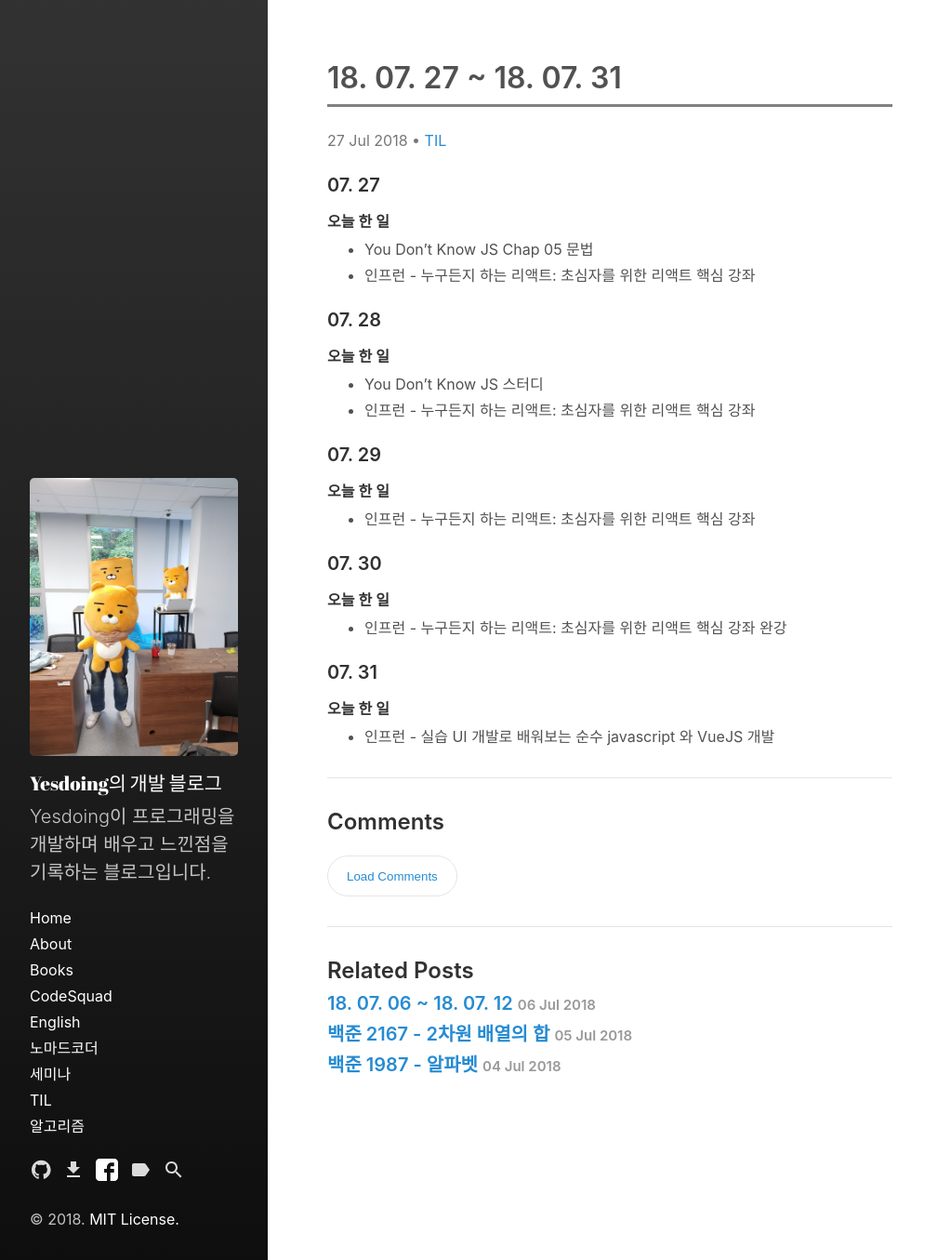
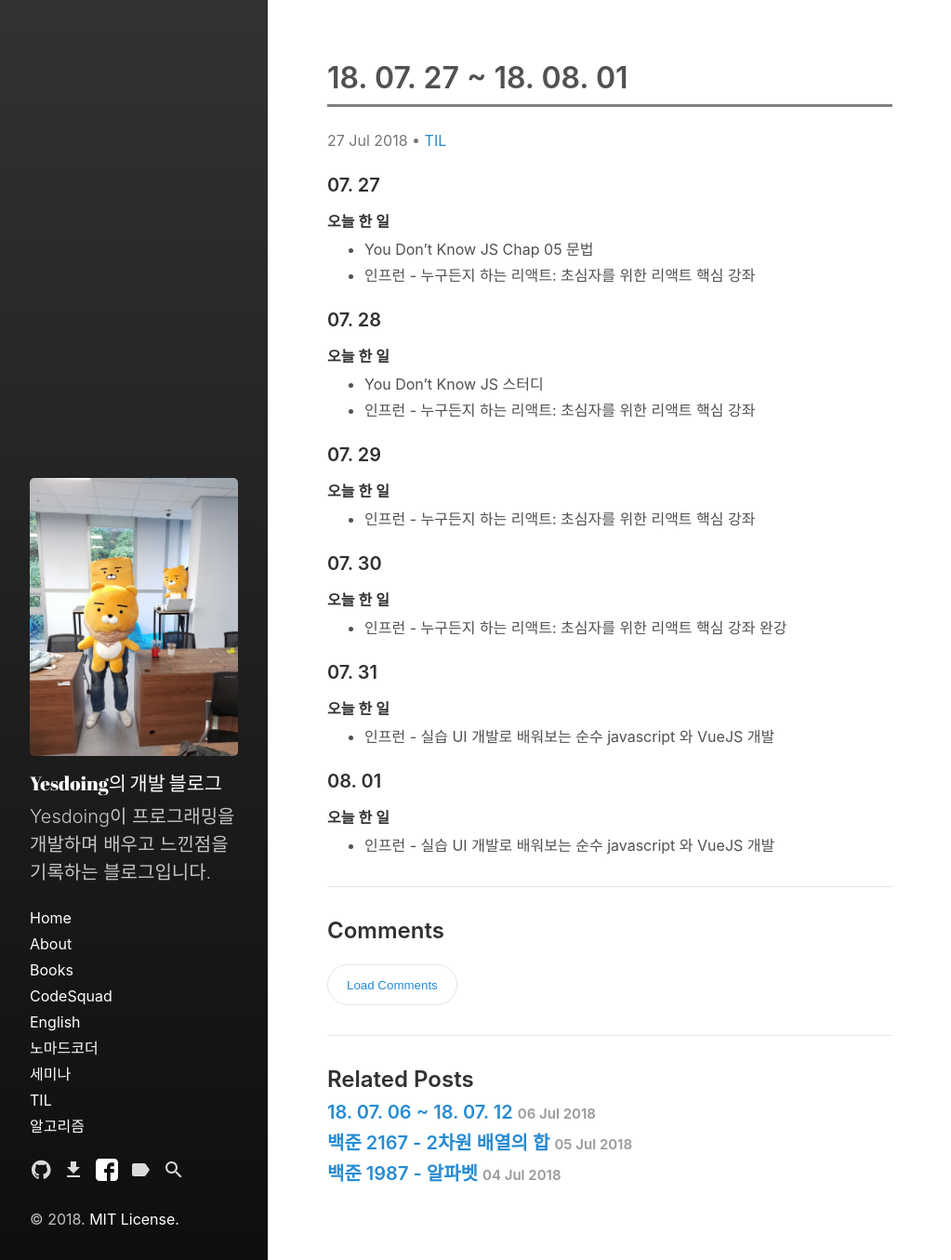
Before and after one commit to Yesdoing/Yesdoing.github.io, a Jekyll site: the page built from _posts/TIL/2018-07-27-07-28-TIL.md, in a window 1280 px wide. Shown: the whole page at 93% size, without its empty margins (0-1023 px from the left). Built offline with Jekyll 4.4.1, drawn with Linux system fonts in a browser that asks for light colours.

Commit message:
add blog post

```diff
--- a/_posts/TIL/2018-07-27-07-28-TIL.md
+++ b/_posts/TIL/2018-07-27-07-28-TIL.md
@@ -1,6 +1,6 @@
 ---
 layout: post
-title: "18. 07. 27 ~ 18. 07. 31"
+title: "18. 07. 27 ~ 18. 08. 01"
 categories:
   - TIL
 ---
@@ -27,3 +27,7 @@ categories:
 ### 07. 31
 #### 오늘 한 일
 - 인프런 - 실습 UI 개발로 배워보는 순수 javascript 와 VueJS 개발
+
+### 08. 01
+#### 오늘 한 일
+- 인프런 - 실습 UI 개발로 배워보는 순수 javascript 와 VueJS 개발
```
